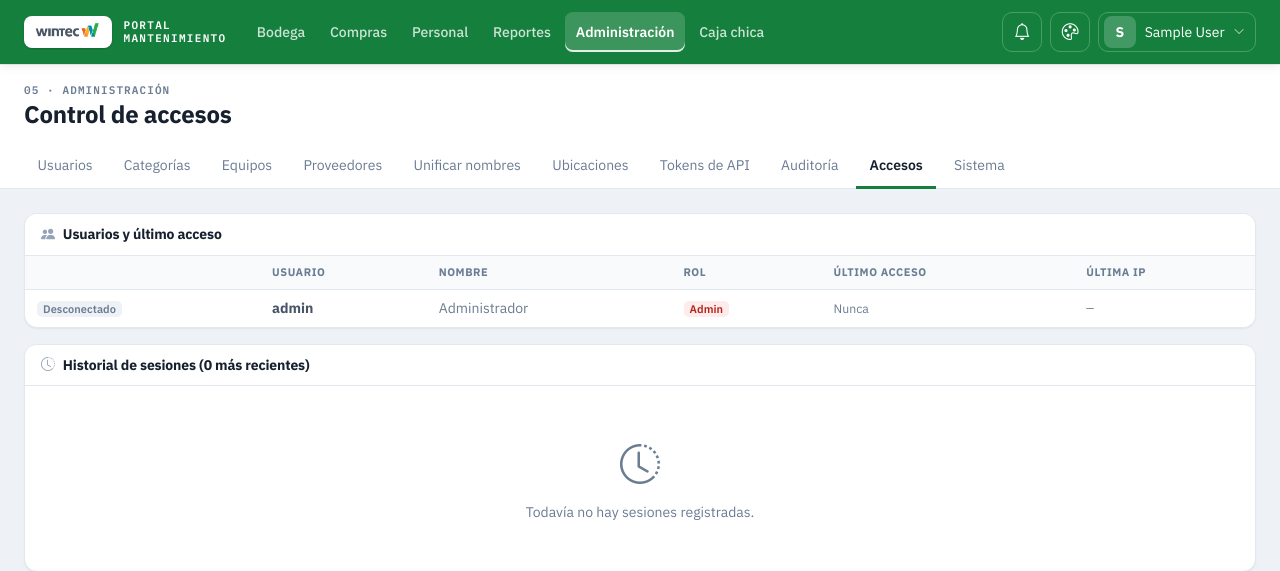
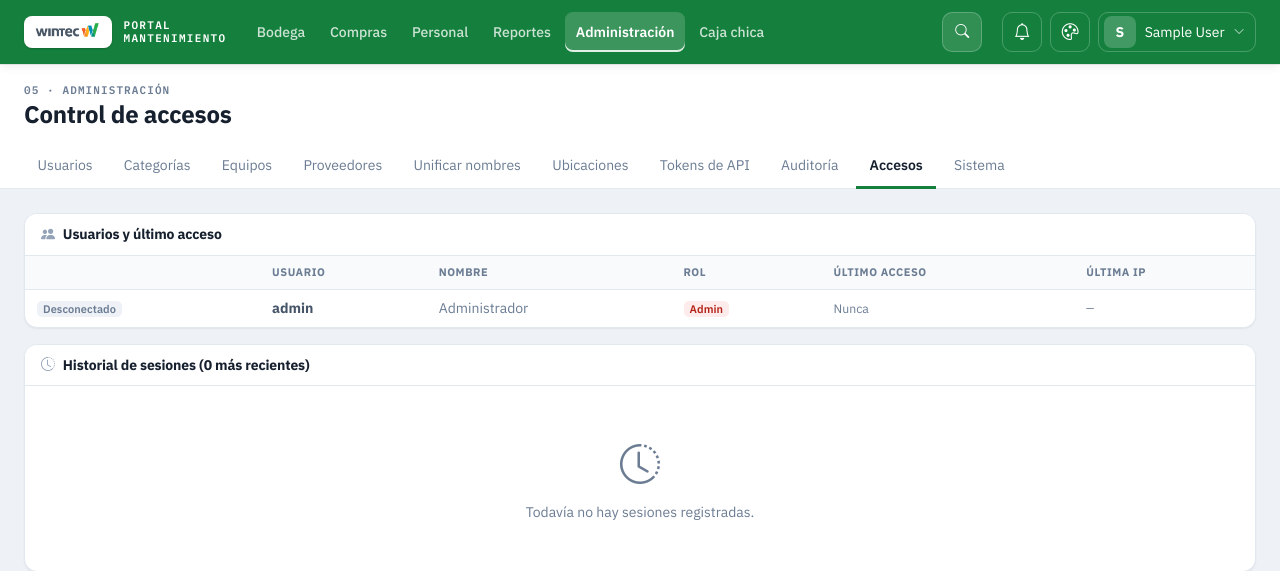
Before and after one commit to mgamboa003-hue/inventario-app, a Flask app: page /admin/accesos in a window 1280 px wide. Shown: the top 571 px of the page. Run offline with Flask 3, Linux system fonts and the light colour scheme; the visitor is signed in with stand-in values (Sample User, id 1); data comes from the database, SQL or seed files in the repository; data that the repository does not hold is empty; some libraries are stand-ins or nearby versions.

Commit message:
Buscador de la barra superior: lupa desplegable en pantallas medianas
En PC de 992 a 1439px el buscador queda como lupa; al hacer clic o con la
tecla / se abre encima de la barra. En pantallas grandes no cambia.

Co-Authored-By: Claude Opus 5.5 <noreply@anthropic.com>
Claude-Session: https://claude.ai/code/session_01BR1xompoAR3fvPAL7FjioA

```diff
--- a/static/portal.css
+++ b/static/portal.css
@@ -410,7 +410,25 @@ body { font-family: var(--font); background: var(--bg); }
 @media (max-width: 1399.98px) { .pm-kbd { display: none; } .pm-search { flex-basis: 220px; min-width: 140px; } .pm-area-link { padding: 0 .65rem; } }
 /* Con 6 areas en la barra (Caja chica) no cabe el buscador en pantallas medianas:
    se esconde (Bodega e Inicio tienen su propio buscador). */
-@media (max-width: 1439.98px) { .pm-search { display: none; } }
+/* Pantallas medianas de PC (992-1439px): con 6 areas no cabe el buscador
+   completo. Queda como un boton con lupa; al hacer clic (o tecla "/") se
+   abre encima de las areas y al salir vuelve a ser lupa. */
+@media (min-width: 992px) and (max-width: 1439.98px) {
+  .pm-top-in { position: relative; }
+  .pm-search {
+    display: flex !important; flex: 0 0 40px; width: 40px; min-width: 40px;
+    padding: 0; justify-content: center; cursor: pointer;
+  }
+  .pm-search i { color: var(--pm-bar-text); }
+  .pm-search input { position: absolute; width: 1px; opacity: 0; pointer-events: none; }
+  .pm-search:focus-within {
+    position: absolute; z-index: 5; top: 50%; transform: translateY(-50%);
+    right: 0; width: min(420px, 60%); justify-content: flex-start; padding: 0 .6rem 0 .8rem;
+    background: var(--pm-bar); border-color: rgba(255,255,255,.6);
+    box-shadow: 0 8px 24px rgba(0,0,0,.25);
+  }
+  .pm-search:focus-within input { position: static; width: auto; opacity: 1; pointer-events: auto; }
+}
 @media (max-width: 1279.98px) { .pm-area-link { padding: 0 .55rem; } }
 @media (max-width: 991.98px) {
   .pm-tile:not(.wide):not(.compact) .pm-plate-name,
--- a/templates/base.html
+++ b/templates/base.html
@@ -84,7 +84,8 @@
     </nav>
 
     {% if rol != 'comprador' %}
-    <form method="get" action="{{ url_for('listar_productos') }}" class="pm-search" role="search">
+    <form method="get" action="{{ url_for('listar_productos') }}" class="pm-search" role="search"
+          onclick="this.querySelector('input').focus()" title="Buscar repuesto (tecla /)">
       <i class="bi bi-search" aria-hidden="true"></i>
       <input type="search" name="q" placeholder="Buscar repuesto o código…" aria-label="Buscar repuesto"
              value="{{ request.args.get('q','') if ep == 'listar_productos' else '' }}">
```
